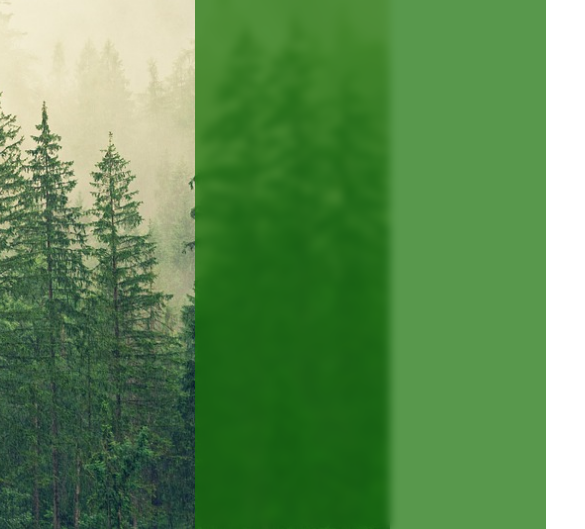
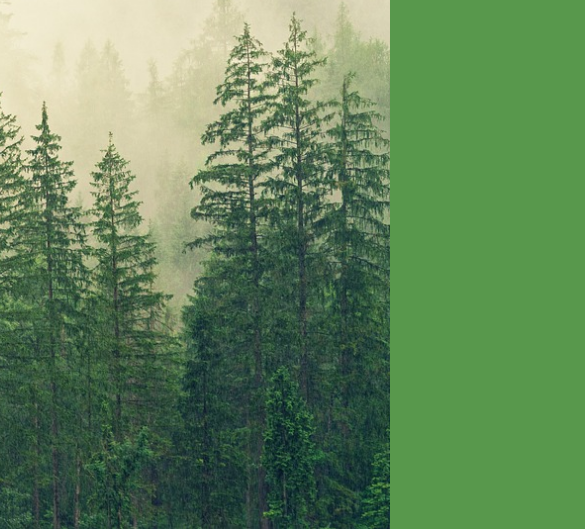
Before and after one commit to abuzarcodes/sidebar-site-gsap, a plain HTML site: page index.html in a window 390 px wide. Shown: the part 315-844 px from the top of the page, 585 px wide, since content can reach past the window. Drawn offline with nearby package versions, Linux system fonts and the light colour scheme.

Commit message:
responsive

```diff
--- a/style.css
+++ b/style.css
@@ -37,7 +37,7 @@ nav i {
   position: absolute;
   background-color: rgba(23, 112, 6, 0.719);
   top: 0%;
-  right: -40%;
+  right: -90%;
   font-weight: bold;
   font-size: 20px;
   text-align: left;
```
